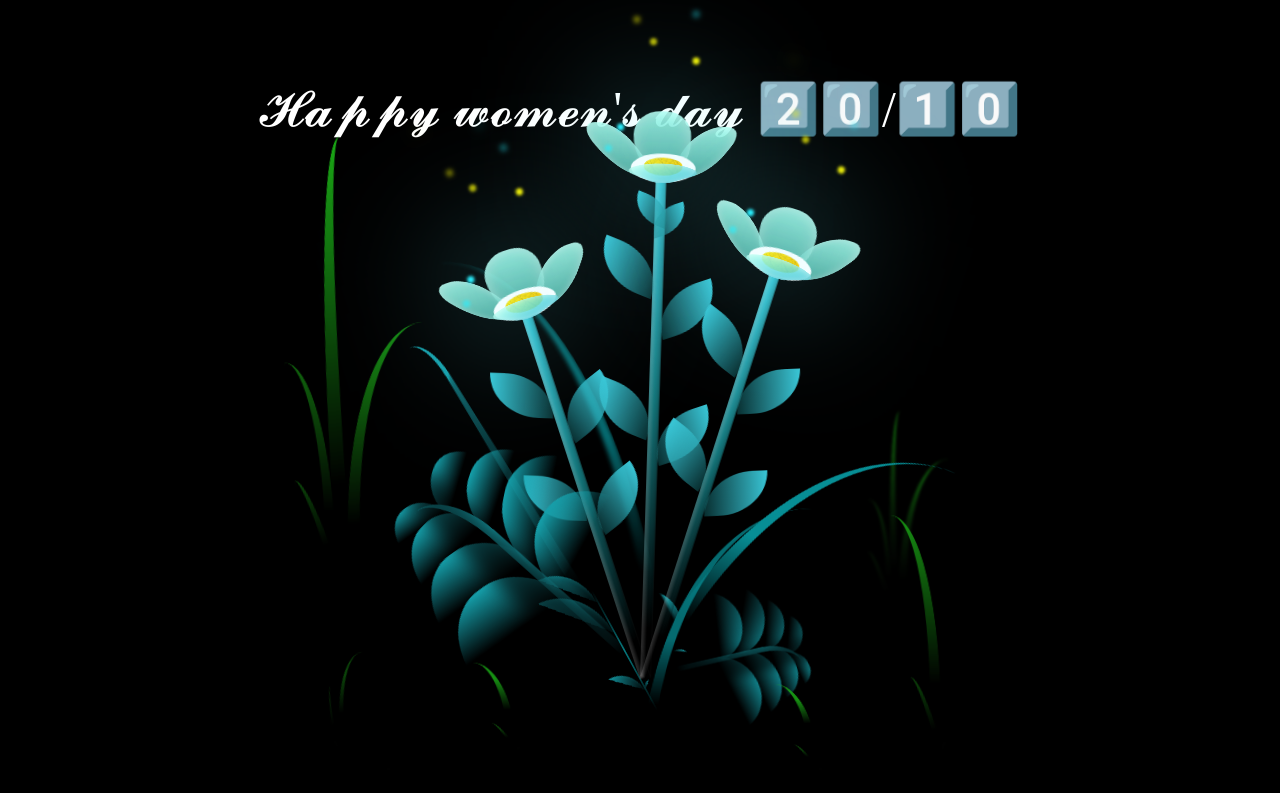
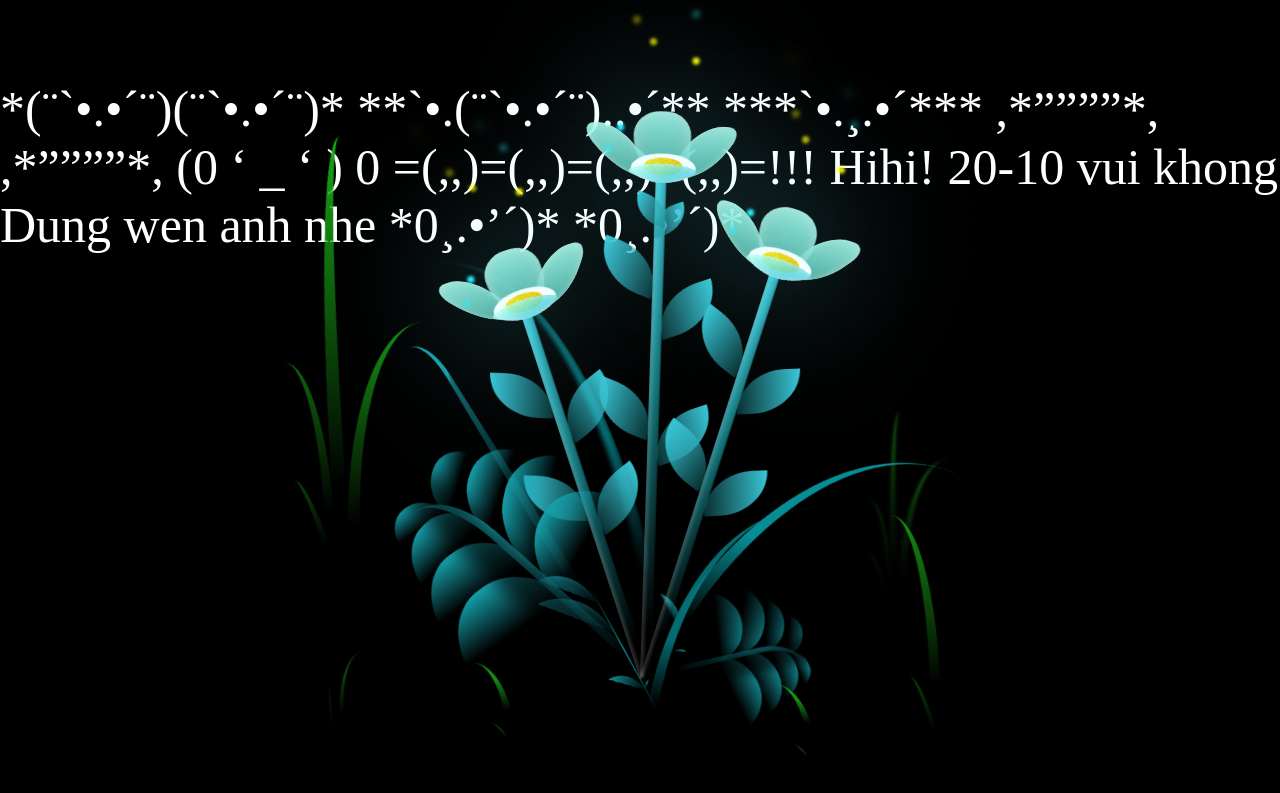
Before and after one commit to huuduy8203/happy-woman-day-20-10, a plain HTML site: page index.html in a window 1280 px wide. Drawn offline with Linux system fonts and the light colour scheme.

Commit message:
Update index.html

```diff
--- a/index.html
+++ b/index.html
@@ -10,7 +10,16 @@
 
 <body class="not-loaded">
     <div class="night"></div>
-    <div class="happy-woman-day">𝓗𝓪𝓹𝓹𝔂 𝔀𝓸𝓶𝓮𝓷'𝓼 𝓭𝓪𝔂 2️⃣0️⃣/1️⃣0️⃣</div>
+    <div class="happy-woman-day">*(¨`•.•´¨)(¨`•.•´¨)*
+**`•.(¨`•.•´¨)..•´**
+***`•.¸.•´***
+,*””””*, ,*””””*,
+(0 ‘ _ ‘ ) 0
+=(,,)=(,,)=(,,)=(,,)=!!!
+Hihi! 20-10 vui khong
+Dung wen anh nhe
+*0¸.•’´)*
+*0¸.•’´)*</div>
     <div class="flowers">
       <div class="flower flower--1">
         <div class="flower__leafs flower__leafs--1">
```
